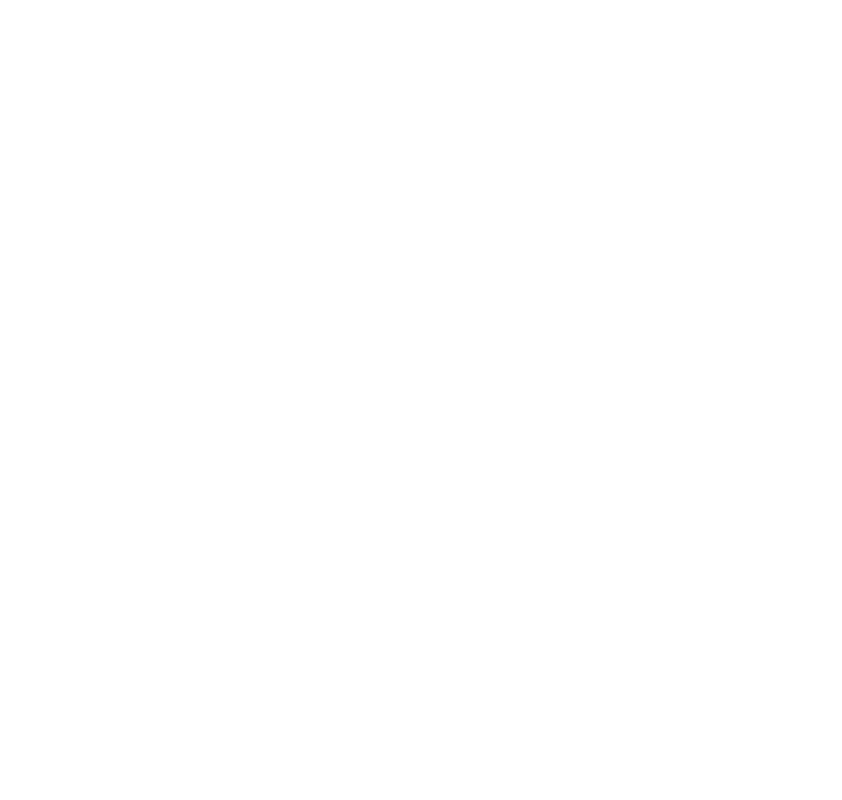
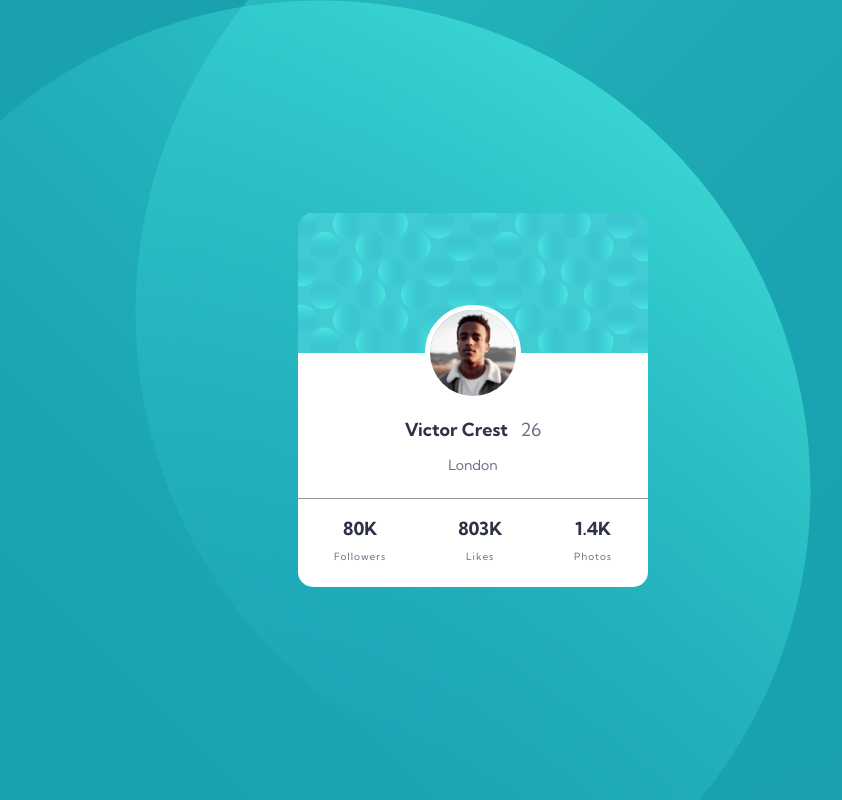
Before and after one commit to zetmosoma10/profile-card, a plain HTML site: page index.html in a window 1280 px wide. Shown: the whole page, without its empty margins (167-1009 px from the left). Drawn offline with Linux system fonts and the light colour scheme.

Commit message:
add styles on profile component and editing html

```diff
--- a/index.html
+++ b/index.html
@@ -9,7 +9,42 @@
       href="images/favicon-32x32.png"
       type="image/x-icon"
     />
+    <link rel="preconnect" href="https://fonts.googleapis.com" />
+    <link rel="preconnect" href="https://fonts.gstatic.com" crossorigin />
+    <link
+      href="https://fonts.googleapis.com/css2?family=Kumbh+Sans:wght@400;700&display=swap"
+      rel="stylesheet"
+    />
     <link rel="stylesheet" href="styles.css" />
   </head>
-  <body></body>
+  <body>
+    <main>
+      <div class="profile">
+        <header class="profile__header">
+          <img class="profile__image" src="images/image-victor.jpg" alt="" />
+        </header>
+        <div class="profile__content">
+          <div class="profile__info">
+            <h2 class="profile__name">Victor Crest</h2>
+            <span class="profile__age">26</span>
+            <p class="profile__city">London</p>
+          </div>
+          <div class="footer">
+            <div>
+              <h3>80K</h3>
+              <p class="footer__text">Followers</p>
+            </div>
+            <div>
+              <h3>803K</h3>
+              <p class="footer__text">Likes</p>
+            </div>
+            <div>
+              <h3>1.4K</h3>
+              <p class="footer__text">Photos</p>
+            </div>
+          </div>
+        </div>
+      </div>
+    </main>
+  </body>
 </html>
--- a/styles.css
+++ b/styles.css
@@ -0,0 +1,112 @@
+:root {
+  --primary-dark-cyan: hsl(185, 75%, 39%);
+  --primary-very-darkBlue: hsl(229, 23%, 23%);
+  --primary-dark-grayishBlue: hsl(227, 10%, 46%);
+  /* Nuetral */
+  --dark-gray: hsl(0, 0%, 59%);
+}
+
+html {
+  font-size: 62.5%;
+}
+
+*,
+*::before,
+*::after {
+  box-sizing: border-box;
+}
+
+body {
+  margin: 0;
+  font-family: "Kumbh Sans", sans-serif;
+  background: url(images/bg-pattern-top.svg), url(images/bg-pattern-bottom.svg);
+  background-repeat: no-repeat, no-repeat;
+  background-position: top left, bottom right;
+  background-color: var(--primary-dark-cyan);
+  color: var(--primary-dark-grayishBlue);
+  height: 100vh;
+}
+
+h2,
+h3 {
+  color: var(--primary-very-darkBlue);
+  font-size: 1.8rem;
+}
+
+h3 {
+  margin-bottom: 0.2rem;
+}
+main {
+  display: flex;
+  justify-content: center;
+  align-items: center;
+  height: 100vh;
+}
+
+/* profile */
+.profile {
+  width: 325px;
+  height: 374px;
+  border-radius: 15px;
+  overflow: hidden;
+}
+
+.profile__header {
+  height: 140px;
+  background: url(images/bg-pattern-card.svg);
+  position: relative;
+}
+
+.profile__image {
+  width: 96px;
+  height: 96px;
+  border-radius: 100%;
+  border: 5px solid #fff;
+  position: absolute;
+  bottom: -48px;
+  right: 114.5px;
+}
+
+.profile__content {
+  background: #fff;
+  text-align: center;
+  height: 100%;
+  padding-top: 50px;
+}
+
+.profile__name {
+  display: inline-block;
+  margin-right: 1rem;
+  /* margin-bottom: 1.6rem; */
+}
+
+.profile__city {
+  font-size: 1.4rem;
+  margin-top: 0;
+}
+
+.profile__age {
+  font-size: 1.8rem;
+}
+
+.footer {
+  border-top: 1px solid var(--dark-gray);
+  display: flex;
+  justify-content: space-around;
+  margin-top: 2.4rem;
+}
+
+.footer__text {
+  font-size: 1rem;
+  letter-spacing: 1px;
+}
+
+@media screen and (min-width: 768px) {
+  .profile {
+    width: 350px;
+  }
+
+  .profile__image {
+    right: 127px;
+  }
+}
```
Also changed, not shown: 2 other files.
